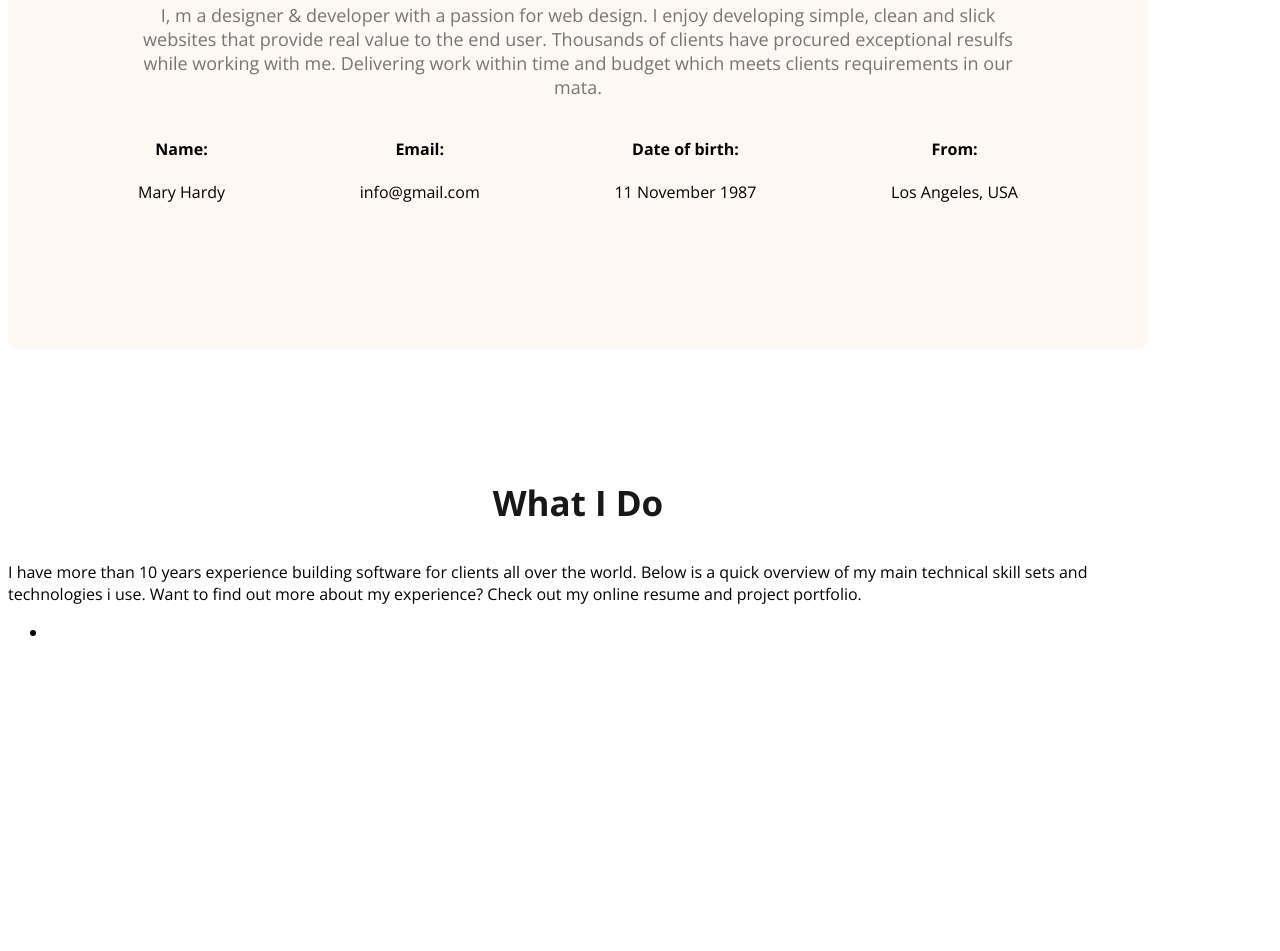
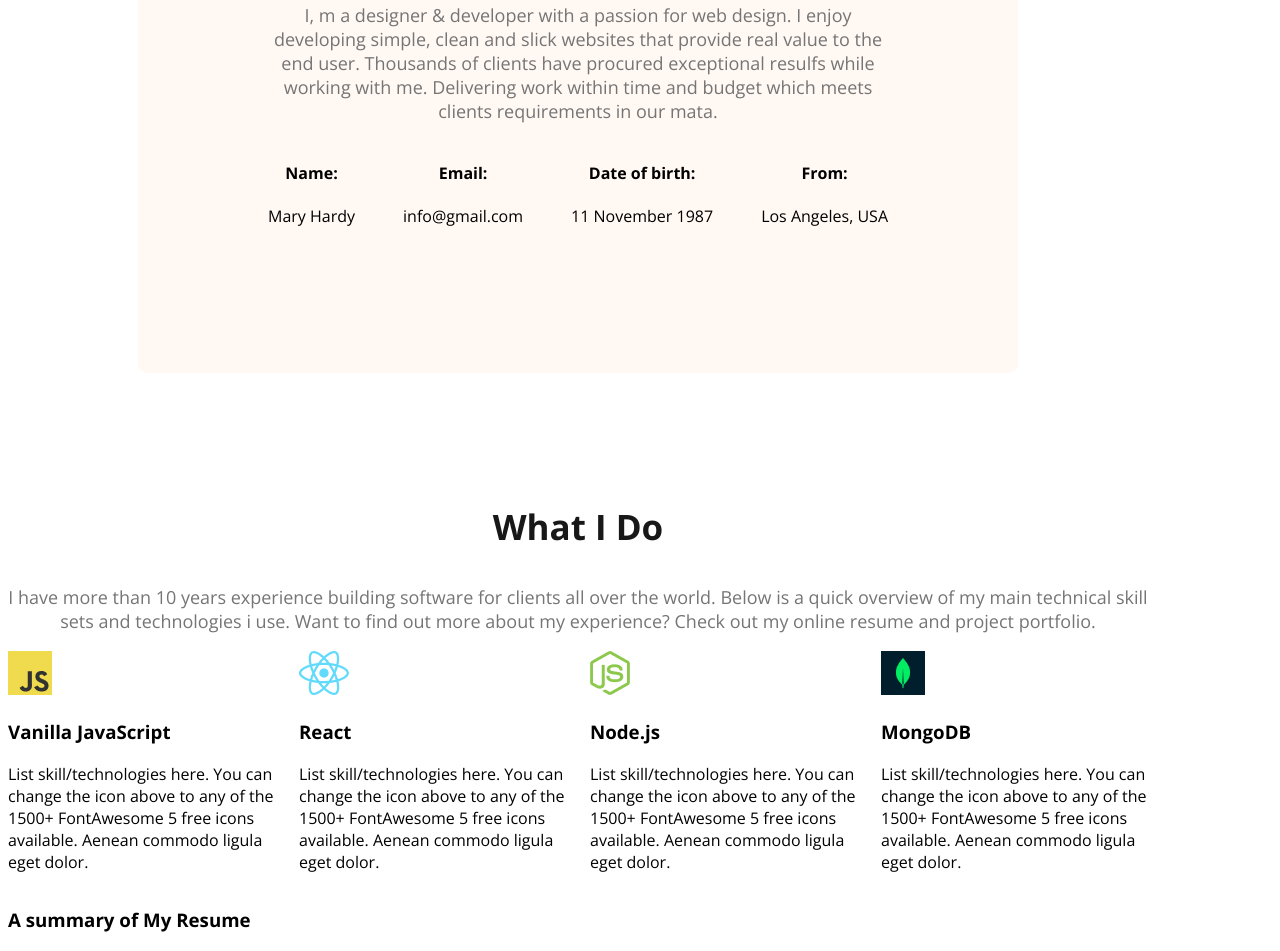
Before and after one commit to mamun7S/mary-portfolio, a plain HTML site: page index.html in a window 1280 px wide. Shown: the part 1076-2027 px from the top of the page. Before the commit the page ends 1735 px from the top, so only its background shows below. Drawn offline with nearby package versions, Linux system fonts and the light colour scheme.

Commit message:
what i do section

```diff
--- a/index.html
+++ b/index.html
@@ -65,16 +65,44 @@
             </div>
 
         </section>
-        <section class="skill">
+        <section>
             <h3 class="section-titel">What I Do</h3>
-            <p>I have more than 10 years experience building software for clients all over the world. Below is a quick
-                overview of my main technical skill sets and technologies i use. Want to find out more about my
-                experience? Check out my online resume and project portfolio.</p>
+            <p id="what-i-do description" class="section-description">I have more than 10 years experience building
+                software for clients all over the world. Below is a quick overview of my main technical skill sets and
+                technologies i use. Want to find out more about my experience? Check out my online resume and project
+                portfolio.</p>
+            <div class="skills-container">
+                <!--.skills*4>img+h3.skills-title+p.skills-description-->
+                <div class="skills">
+                    <img src="images/icons/js.png" alt="">
+                    <h3 class="skills-title">Vanilla JavaScript</h3>
+                    <p class="skills-description">List skill/technologies here. You can change the icon above to any of
+                        the 1500+ FontAwesome 5 free icons available. Aenean commodo ligula eget dolor.</p>
+                </div>
+                <div class="skills">
+                    <img src="images/icons/react.png" alt="">
+                    <h3 class="skills-title">React</h3>
+                    <p class="skills-description">List skill/technologies here. You can change the icon above to any of
+                        the 1500+ FontAwesome 5 free icons available. Aenean commodo ligula eget dolor.</p>
+                </div>
+                <div class="skills">
+                    <img src="images/icons/nodejs.png" alt="">
+                    <h3 class="skills-title">Node.js</h3>
+                    <p class="skills-description">List skill/technologies here. You can change the icon above to any of
+                        the 1500+ FontAwesome 5 free icons available. Aenean commodo ligula eget dolor.</p>
+                </div>
+                <div class="skills">
+                    <img src="images/icons/mongo.png" alt="">
+                    <h3 class="skills-title">MongoDB</h3>
+                    <p class="skills-description">List skill/technologies here. You can change the icon above to any of
+                        the 1500+ FontAwesome 5 free icons available. Aenean commodo ligula eget dolor.</p>
+                </div>
+            </div>
         </section>
+        <!-- Resume section-->
         <section>
-            <ul>
-                <li></li>
-            </ul>
+            <h3 class="section-title">A summary of My Resume</h3>
+
         </section>
 
     </main>
--- a/styles/portfolio.css
+++ b/styles/portfolio.css
@@ -108,13 +108,32 @@ main {
     padding: 130px;
     border-radius: 10px;
     background: #FFF8F3;
-    margin: 130px 0px;
+    margin: 130px;
 }
-.about-info-container{
+
+.about-info-container {
     display: flex;
     justify-content: space-between;
 }
-.about-info{
+
+.about-info {
     text-align: center;
 }
+
 /* skill section styles*/
+#what-i-do description {
+    padding: 30px 150px 0px 150px;
+    text-align: center;
+}
+
+.skills-container {
+    display: flex;
+    gap: 24px;
+}
+
+.skill {
+    padding: 30px;
+    border-radius: 5px;
+    background: #FFF;
+    box-shadow: 0px 6px 50px 0px rgba(0, 0, 0, 0.06);
+}
```
